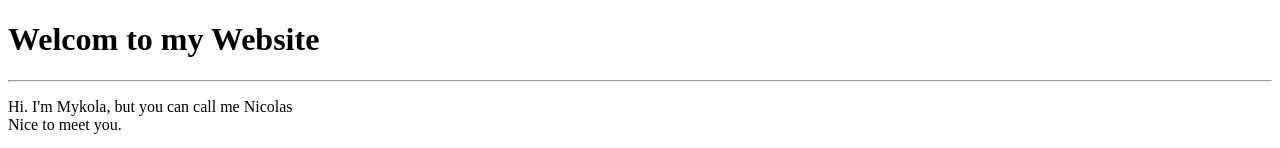
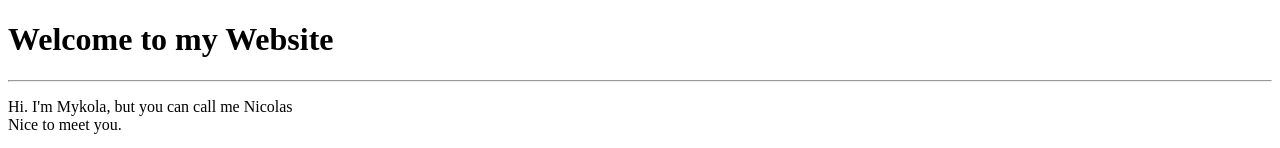
Before and after one commit to Karandash1412/html-CV, a plain HTML site: page index.html in a window 1280 px wide. Shown: the top 148 px of the page. Drawn offline with Linux system fonts and the light colour scheme; grey boxes are pictures that could not be loaded.

Commit message:
Update index.html

```diff
--- a/index.html
+++ b/index.html
@@ -7,7 +7,7 @@
 </head>
 
 <body>
-        <h1>Welcom to my Website</h1>
+        <h1>Welcome to my Website</h1>
         <hr />
         <p>Hi. I'm Mykola, but you can call me Nicolas <br />
             Nice to meet you. </p>
```
